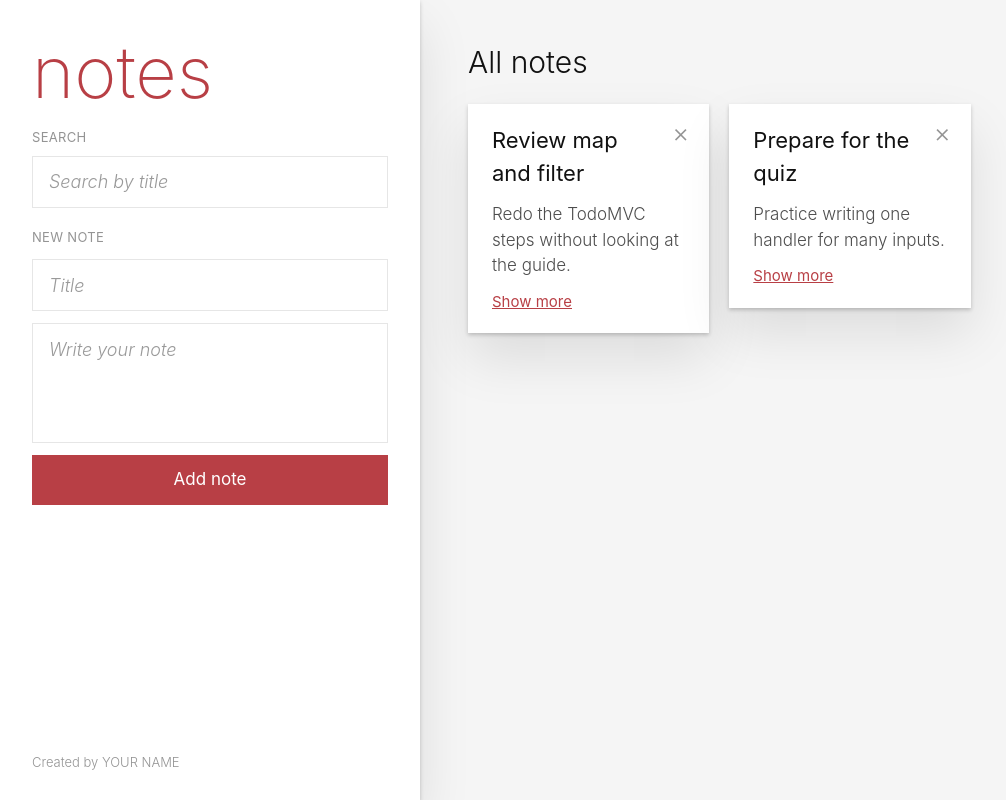
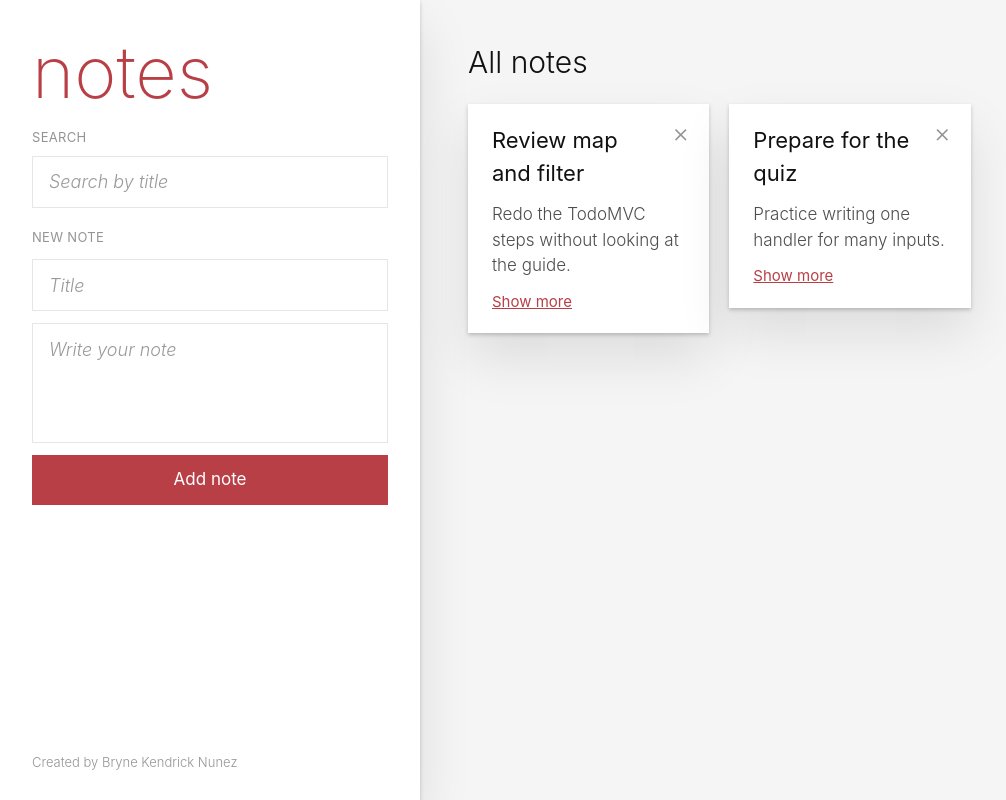
Before and after one commit to brynekendrick/CSIT340-G6-Notes-Nunez, a React (Vite) app: page / in a window 1280 px wide. Shown: the whole page, without its empty margins (0-1006 px from the left). Built offline with nearby package versions, Linux system fonts and the light colour scheme.

Commit message:
chore: Update App.jsx code info name = Bryne Kendrick Nunez

```diff
--- a/src/App.jsx
+++ b/src/App.jsx
@@ -1,4 +1,3 @@
-
 import Notes from './components/Notes.jsx'
 import Info from './components/Info.jsx'
 
@@ -6,7 +5,7 @@ function App() {
   return (
     <div className="bg-[#f5f5f5] font-light text-[#111]">
       <Notes />
-      <Info name="YOUR NAME" />
+      <Info name="Bryne Kendrick Nunez" />
     </div>
   )
 }
```
